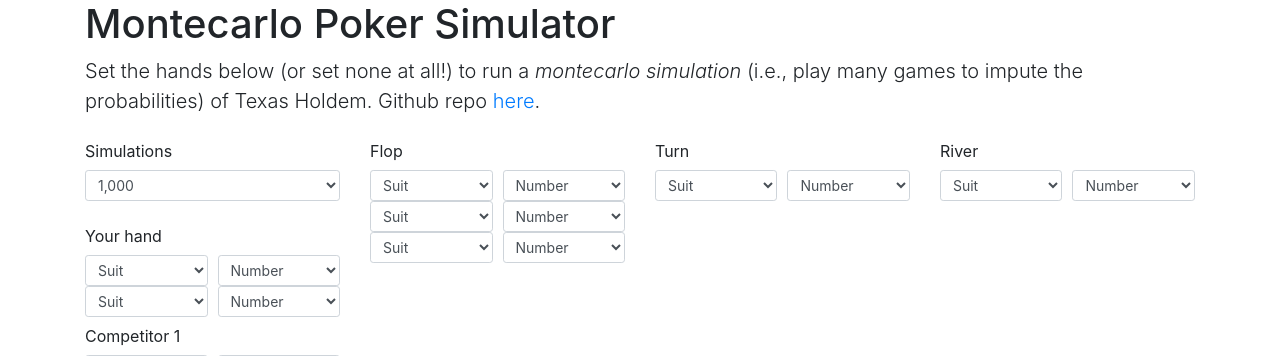
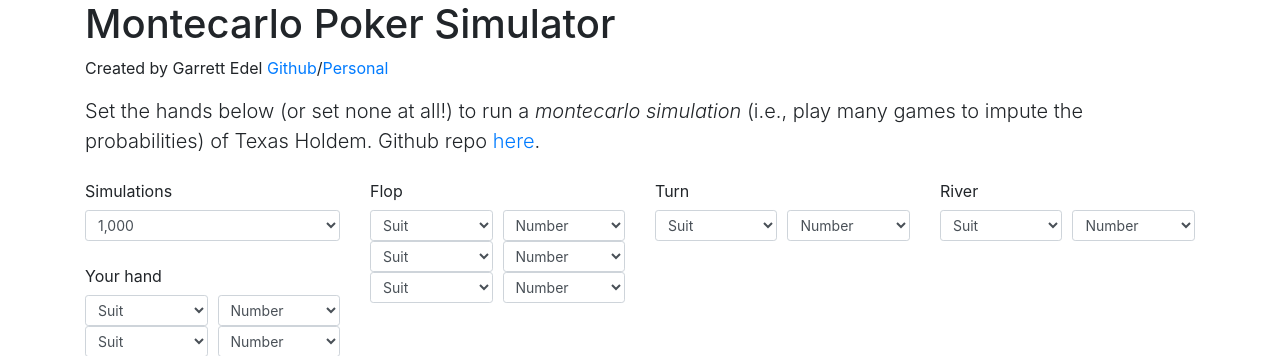
Before and after one commit to edelgm6/montecarlo-holdem, a Django app: page / in a window 1280 px wide. Shown: the top 356 px of the page. Run offline with Django 3.2, Linux system fonts and the light colour scheme; some libraries are stand-ins or nearby versions.

Commit message:
Update index.html
Update personal pages

```diff
--- a/play/templates/play/index.html
+++ b/play/templates/play/index.html
@@ -20,6 +20,7 @@
 
       <div class="starter-template">
         <h1>Montecarlo Poker Simulator</h1>
+	<p>Created by Garrett Edel <a href="https://github.com/edelgm6">Github</a>/<a href="https://garrettedel.com">Personal</a></p>
         <p class="lead">Set the hands below (or set none at all!) to run a <i>montecarlo simulation</i>
           (i.e., play many games to impute the probabilities) of Texas Holdem. Github repo <a href="https://github.com/edelgm6/montecarlo-holdem">here</a>.</p>
       </div>
```
